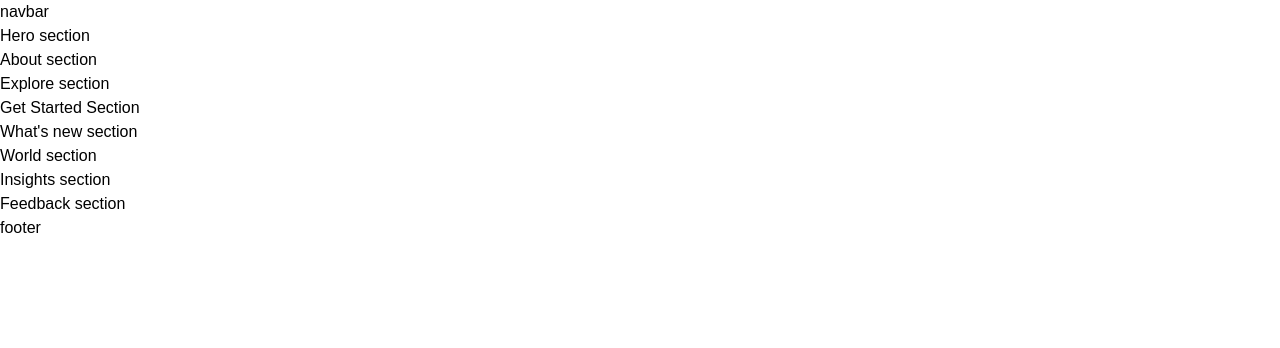
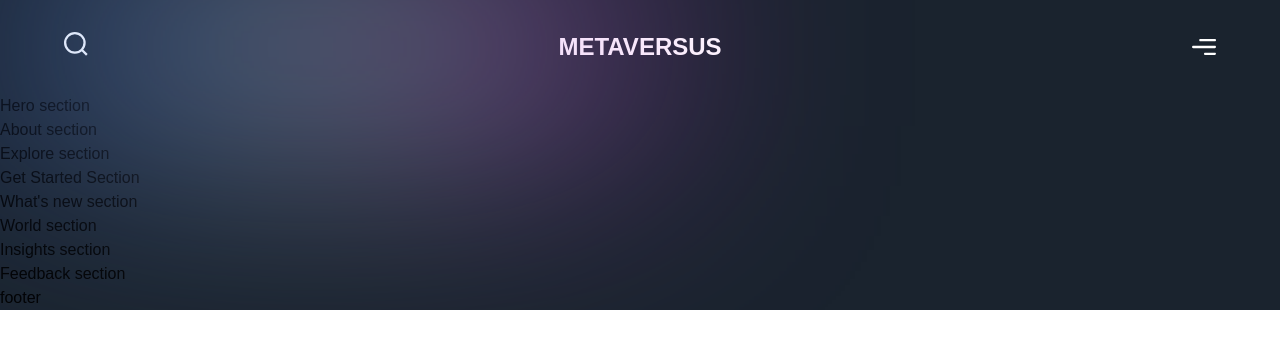
Before and after one commit to denzelws/metaversus, a Next.js app in the folder client/: page / in a window 1280 px wide. Shown: the top 348 px of the page. Built offline with nearby package versions, Linux system fonts and the light colour scheme; a web font is replaced by a local one.

Commit message:
Add Navbar structure

```diff
--- a/client/app/page.tsx
+++ b/client/app/page.tsx
@@ -1,8 +1,18 @@
-import { Footer, Navbar } from '../components/index.ts';
-import { About, Explore, Feedback, GetStarted, Hero, Insights, WhatsNew, World } from '../sections';
+
+import { Footer, Navbar } from '../components/index.ts'
+import {
+  About,
+  Explore,
+  Feedback,
+  GetStarted,
+  Hero,
+  Insights,
+  WhatsNew,
+  World
+} from '../sections'
 
 const Page = () => (
-  <div>
+  <div className='bg-primary-black overflow-hidden'>
     <Navbar />
     <Hero />
     <About />
@@ -14,6 +24,6 @@
     <Feedback />
     <Footer />
   </div>
-);
+)
 
-export default Page;
+export default Page
--- a/client/components/Navbar.tsx
+++ b/client/components/Navbar.tsx
@@ -1,3 +1,33 @@
-const Navbar = () => <nav>navbar</nav>
+'use client'
+
+import { motion } from 'framer-motion'
+import styles from '../styles'
+import { navVariants } from '../utils/motion'
+
+const Navbar = () => (
+  <motion.nav
+    variants={navVariants}
+    initial="hidden"
+    whileInView="show"
+    className={`${styles.xPaddings} py-8 relative`}
+  >
+    <div className='absolute w-[50%] inset-0 gradient-01' />
+
+    <div className={`${styles.innerWidth} mx-auto flex justify-between gap-8`}>
+      <img
+      src='/search.svg'
+      alt='search'
+      className='w-[24px] h-[24px] object-contain'
+      />
+      <h2 className='font-extrabold text-[24px] leading-[30px] text-white'>METAVERSUS</h2>
+      <img
+       src='/menu.svg'
+       alt='menu'
+       className='w-[24px] w-[24px] object-contain'
+       />
+    </div>
+  </motion.nav>
+
+)
 
 export default Navbar
--- a/client/package.json
+++ b/client/package.json
@@ -16,6 +16,7 @@
     "react-dom": "18.2.0"
   },
   "devDependencies": {
+    "@types/node": "18.15.12",
     "@types/react": "^18.0.37",
     "autoprefixer": "^10.4.13",
     "eslint": "^8.27.0",
--- a/client/tailwind.config.js
+++ b/client/tailwind.config.js
@@ -1,10 +1,10 @@
 /** @type {import('tailwindcss').Config} */
 module.exports = {
   content: [
-    './app/**/*.{html,js,jsx}',
-    './components/**/*.{html,js,jsx}',
-    './sections/**/*.{html,js,jsx}',
-    './styles/**/*.{js,jsx}',
+    './app/**/*.{html,js,jsx,ts,tsx}',
+    './components/**/*.{html,js,jsx,ts,tsx}',
+    './sections/**/*.{html,js,jsx,ts,tsx}',
+    './styles/**/*.{js,jsx,ts,tsx}',
   ],
   mode: 'jit',
   theme: {
```
Also changed, not shown: client/tsconfig.json (+8 -2 lines), 1 other file (tests, documents, lock files or other folders).
